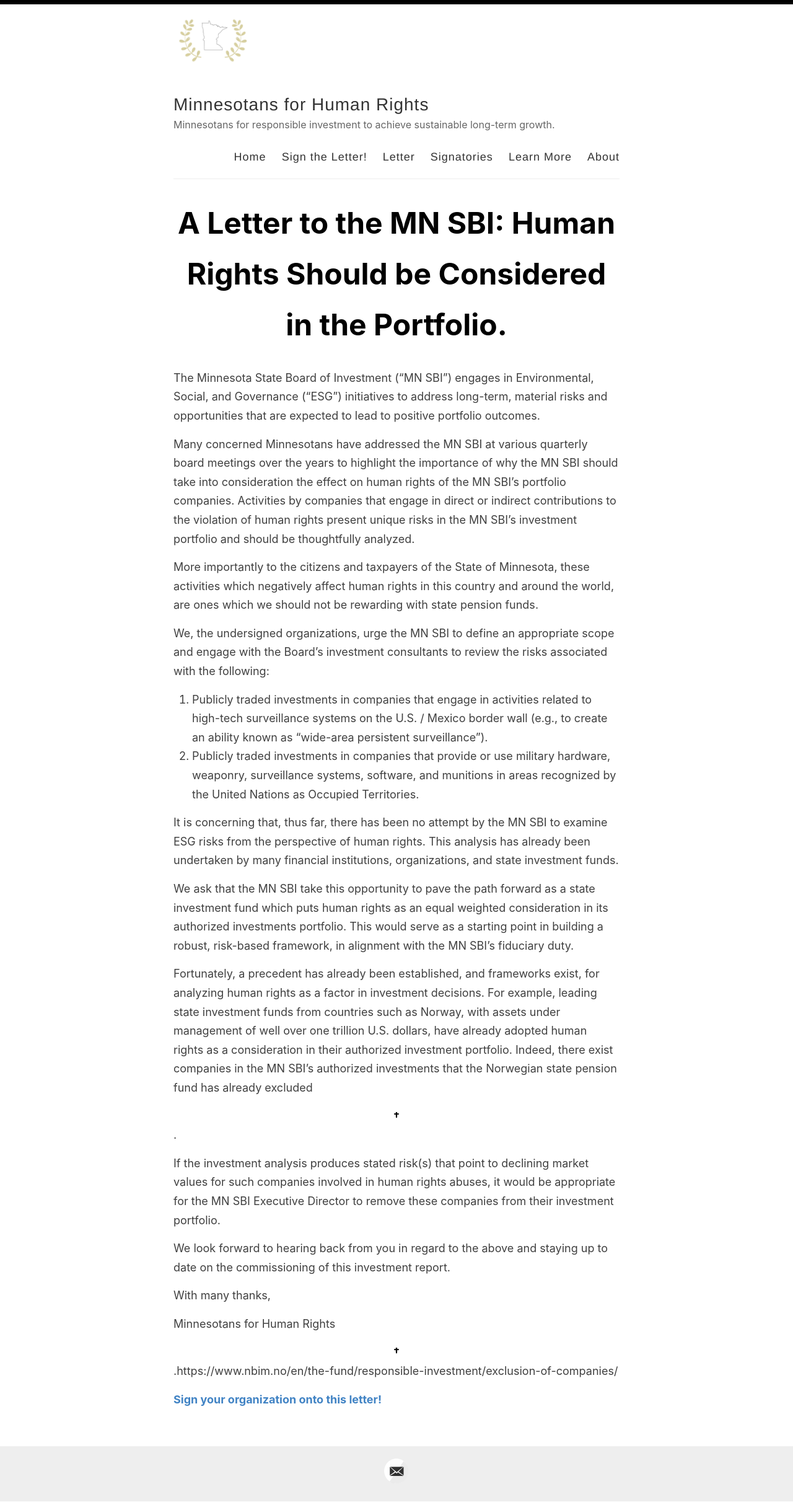
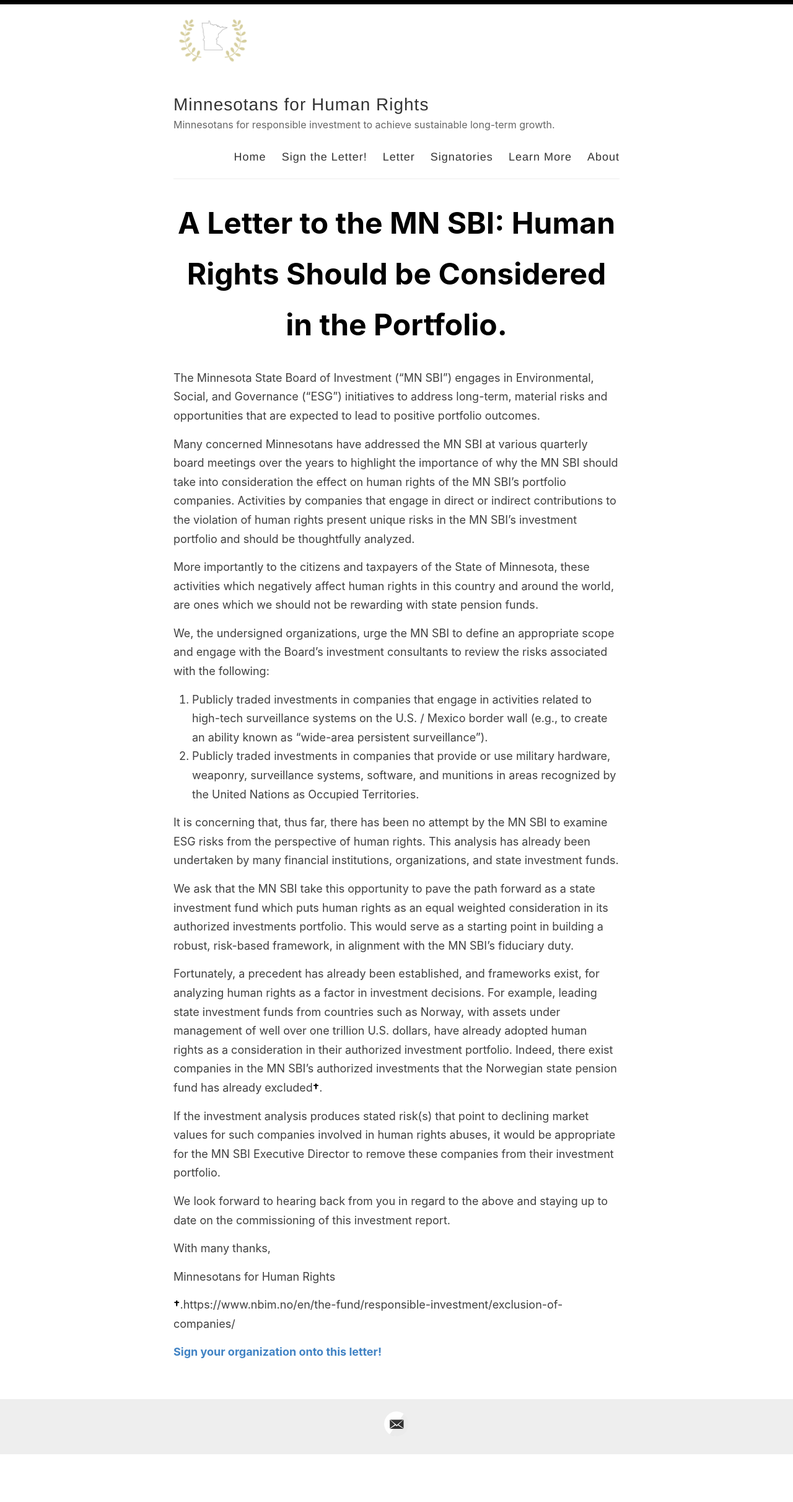
Before and after one commit to adamrahim/adamrahim.github.io, a Jekyll site: the page built from _posts/2020-12-25-letter.md, in a window 1280 px wide. Shown: the whole page at 62% size. Built offline with Jekyll 4.4.1, drawn with Linux system fonts in a browser that asks for light colours; after the commit the page ends 2347 px from its top, so only the background shows below that.

Commit message:
Update 2020-12-25-letter.md

```diff
--- a/_posts/2020-12-25-letter.md
+++ b/_posts/2020-12-25-letter.md
@@ -20,7 +20,7 @@
 
 We ask that the MN SBI take this opportunity to pave the path forward as a state investment fund which puts human rights as an equal weighted consideration in its authorized investments portfolio. This would serve as a starting point in building a robust, risk-based framework, in alignment with the MN SBI’s fiduciary duty.
 
-Fortunately, a precedent has already been established, and frameworks exist, for analyzing human rights as a factor in investment decisions. For example, leading state investment funds from countries such as Norway, with assets under management of well over one trillion U.S. dollars, have already adopted human rights as a consideration in their authorized investment portfolio. Indeed, there exist companies in the MN SBI’s authorized investments that the Norwegian state pension fund has already excluded<b><center><font size="4" kerning=normal color="#000000">†</font></center></b>.
+Fortunately, a precedent has already been established, and frameworks exist, for analyzing human rights as a factor in investment decisions. For example, leading state investment funds from countries such as Norway, with assets under management of well over one trillion U.S. dollars, have already adopted human rights as a consideration in their authorized investment portfolio. Indeed, there exist companies in the MN SBI’s authorized investments that the Norwegian state pension fund has already excluded<b><font size="4" kerning=normal color="#000000">†</font></b>.
 
 If the investment analysis produces stated risk(s) that point to declining market values for such companies involved in human rights abuses, it would be appropriate for the MN SBI Executive Director to remove these companies from their investment portfolio.
 
@@ -30,6 +30,6 @@
 
 Minnesotans for Human Rights
 
-<b><center><font size="4" kerning=normal color="#000000">†</font></center></b>.https://www.nbim.no/en/the-fund/responsible-investment/exclusion-of-companies/
+<b><font size="4" kerning=normal color="#000000">†</font></b>.https://www.nbim.no/en/the-fund/responsible-investment/exclusion-of-companies/
 
 <b>[Sign your organization onto this letter!](https://forms.gle/tHgMV44jnT69SfnY6 "Google Form to Support MN 4 Human Rights")</b>
```
